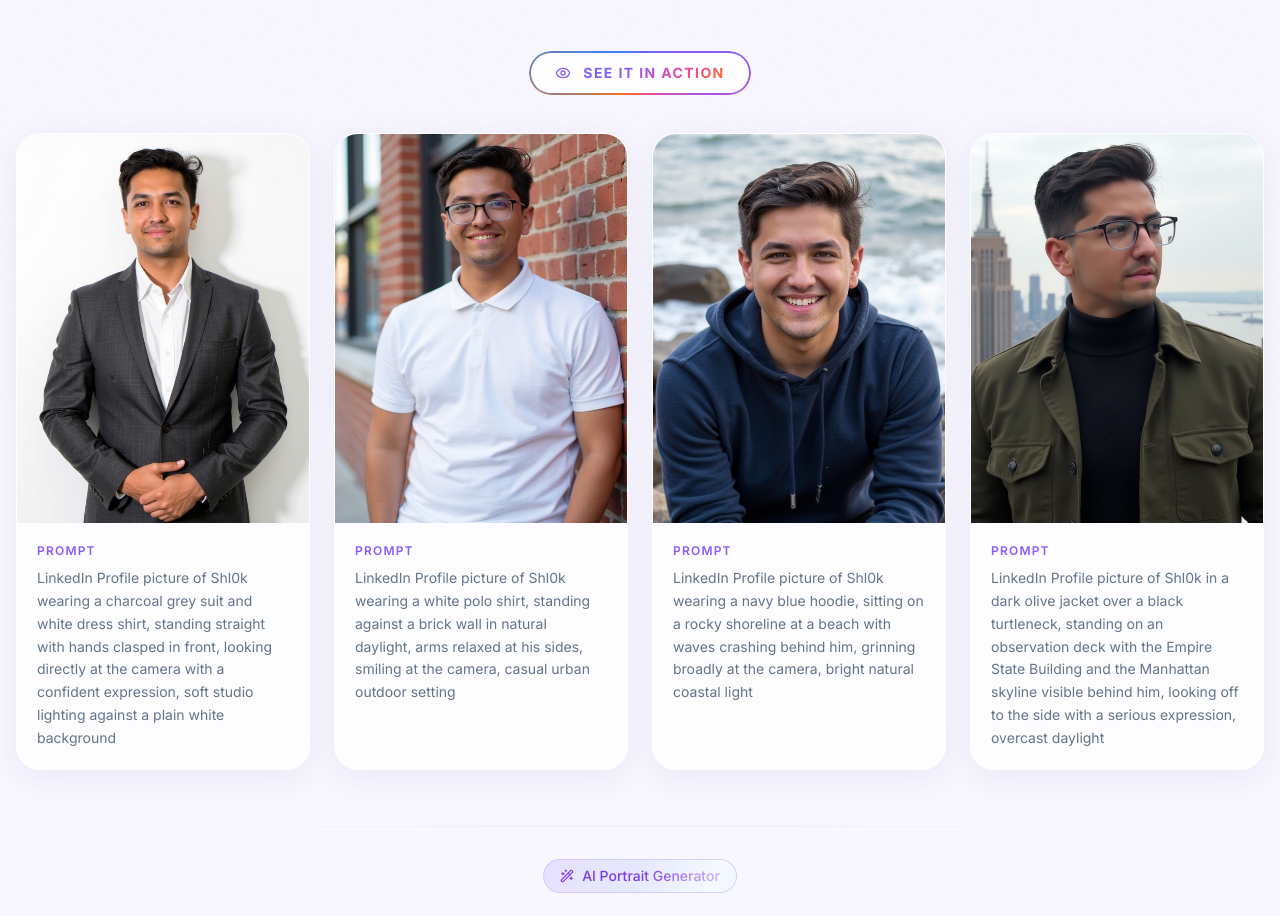
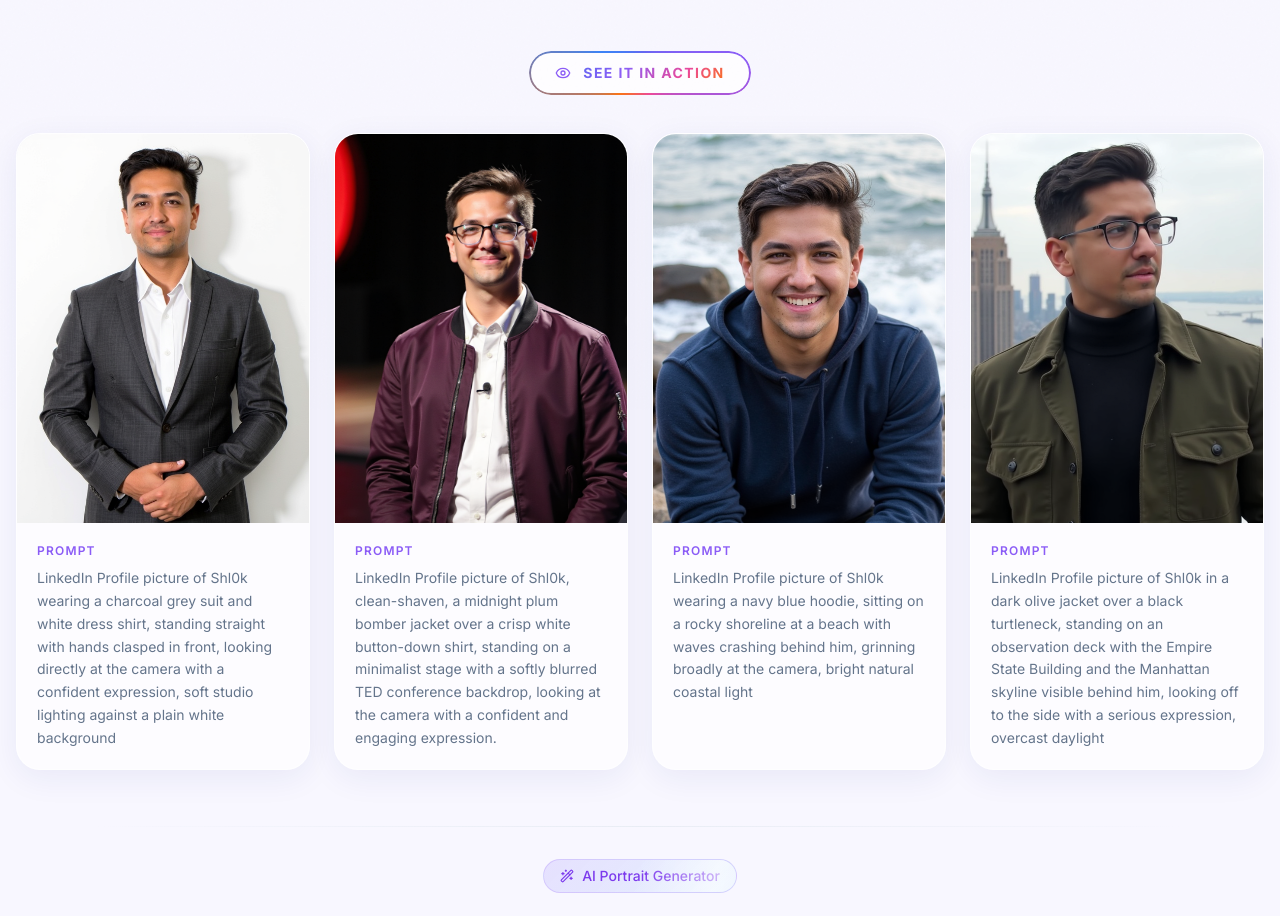
Before and after one commit to ShlokP06/LinkedIn_LoRA, a React (Vite) app in the folder frontend/: page / in a window 1280 px wide. Shown: the part 800-1716 px from the top of the page. Built offline with nearby package versions, Linux system fonts and the light colour scheme; no server answers.

Commit message:
Examples

```diff
--- a/frontend/src/data/examples.ts
+++ b/frontend/src/data/examples.ts
@@ -9,8 +9,8 @@ export const EXAMPLES: ExampleItem[] = [
     prompt: "LinkedIn Profile picture of Shl0k wearing a charcoal grey suit and white dress shirt, standing straight with hands clasped in front, looking directly at the camera with a confident expression, soft studio lighting against a plain white background",
   },
   {
-    image: "/example/2.png",
-    prompt: "LinkedIn Profile picture of Shl0k wearing a white polo shirt, standing against a brick wall in natural daylight, arms relaxed at his sides, smiling at the camera, casual urban outdoor setting",
+    image: "/example/5.png",
+    prompt: "LinkedIn Profile picture of Shl0k, clean-shaven, a midnight plum bomber jacket over a crisp white button-down shirt, standing on a minimalist stage with a softly blurred TED conference backdrop, looking at the camera with a confident and engaging expression.",
   },
   {
     image: "/example/3.png",
```
Also changed, not shown: frontend/public/example/5.png (added).
